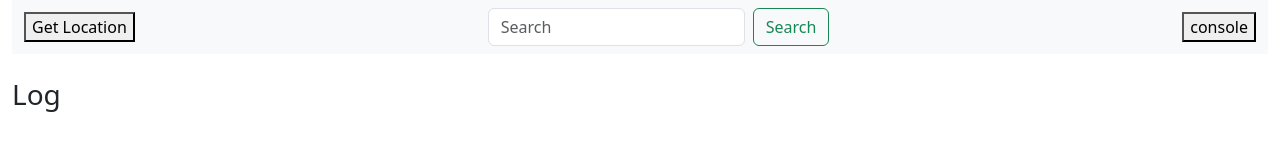
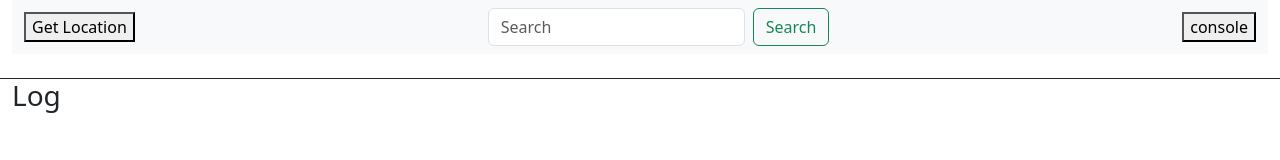
Before and after one commit to creatifiv/weatherGov, a plain HTML site: page index.html in a window 1280 px wide. Drawn offline with nearby package versions, Linux system fonts and the light colour scheme; no server answers.

Commit message:
Update style.css

```diff
--- a/style.css
+++ b/style.css
@@ -28,5 +28,6 @@ ul li{
 }
 
 #log{
-    border: 1px top gray;
+    border-color: #333;
+    border-top: 1px solid;
 }
```
